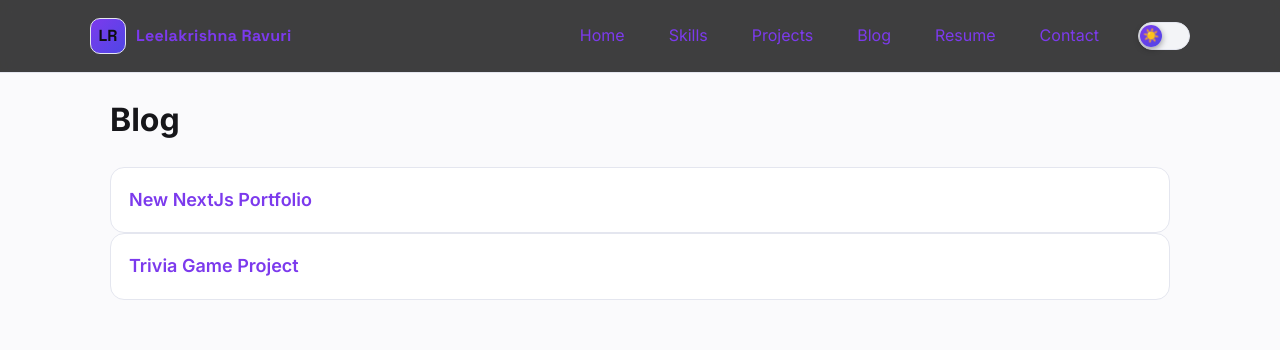
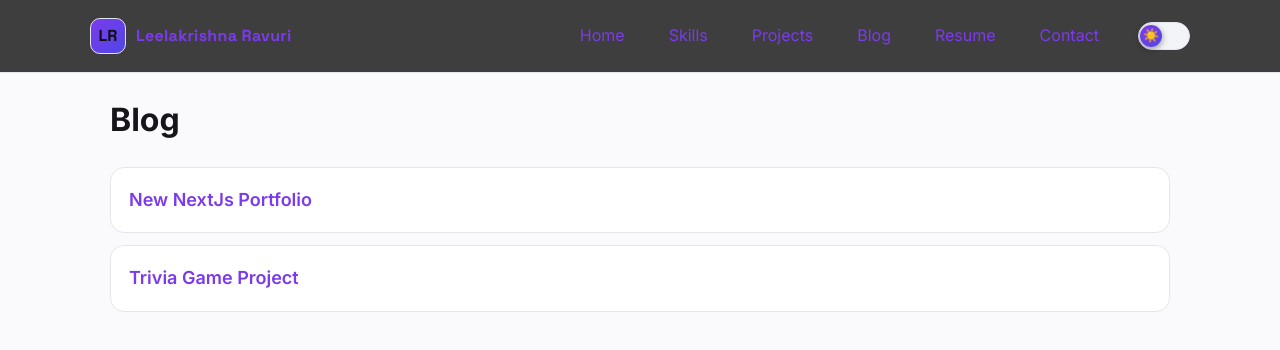
Before and after one commit to LeelaKrishna-R/mywebsite, a Next.js app: page /blog in a window 1280 px wide. Shown: the top 350 px of the page. Built offline with nearby package versions, Linux system fonts and the light colour scheme; no server answers.

Commit message:
added spacing between blog posts

```diff
--- a/app/blog/page.js
+++ b/app/blog/page.js
@@ -26,7 +26,7 @@ export default function BlogIndex() {
     <main className="container mx-auto px-4 py-10">
       <h1 className="text-4xl font-extrabold mb-8">Blog</h1>
 
-      <div className="space-y-4">
+      <div className="blog-list">
         {posts.map((post, index) => (
           <div
             key={post.slug}
--- a/app/globals.css
+++ b/app/globals.css
@@ -238,6 +238,7 @@ footer { border-top:1px solid var(--border); padding:24px 0; color:var(--muted);
 .blog-meta.collapsed { max-height: 0; opacity: 0; transform: scaleY(0.9); overflow: hidden }
 .blog-meta.expanded { max-height: 200px; opacity: 1; transform: scaleY(1); margin-top: 10px }
 .blog-meta div { display: flex; align-items: center; gap: 8px }
+.blog-list { display: flex; flex-direction: column; gap: 12px; /* 👈 clean spacing */}
 
 /* --- Spotify Tile --- */
 .spotify-tile { display:flex; align-items:center; justify-content:space-between; gap:16px; padding:14px 18px; border-radius:16px; background:linear-gradient(145deg, rgba(155,111,227,0.15), rgba(189,147,249,0.08)); border:1px solid rgba(155, 111, 227, 0.25); backdrop-filter:blur(10px); text-decoration:none; transition: transform 0.25s ease, box-shadow 0.25s ease }
@@ -352,3 +353,7 @@ button.chip.active {
   border-color: transparent;
   box-shadow: 0 6px 16px rgba(189,147,249,.35);
 }
+.fade-out {
+  opacity: 0 !important;
+  transition: opacity 0.8s ease !important;
+}
```
Also changed, not shown: 1 other file (tests, documents, lock files or other folders).
